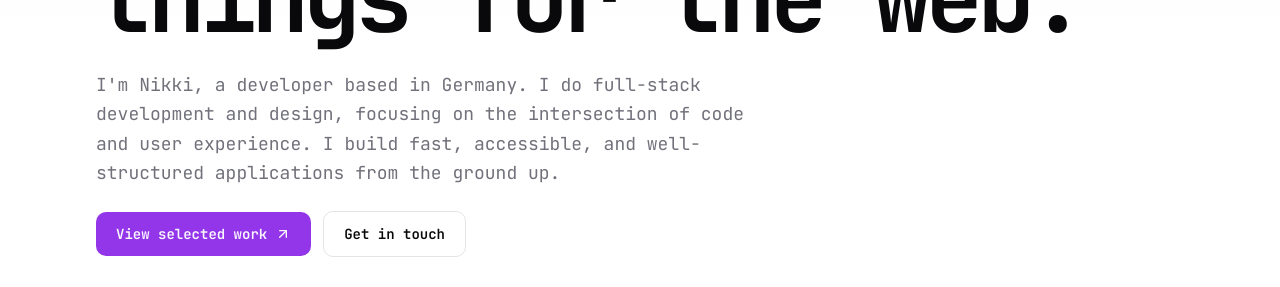
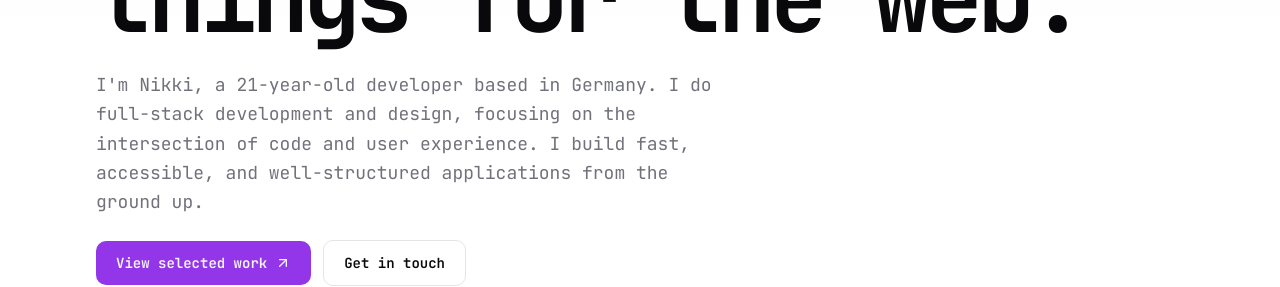
Before and after one commit to CuteNikki/Portfolio, a Next.js app: page / in a window 1280 px wide. Shown: the part 319-606 px from the top of the page. Built offline with nearby package versions, Linux system fonts and the light colour scheme; no server answers.

Commit message:
feat: add age detail to personal introduction
Updated personal details to include age in introduction.

Co-authored-by: Nikki <49737766+CuteNikki@users.noreply.github.com>

```diff
--- a/src/app/(regular)/page.tsx
+++ b/src/app/(regular)/page.tsx
@@ -24,7 +24,7 @@ export default function Home() {
           Building useful things for the web.
         </h1>
         <p className='text-muted-foreground max-w-2xl text-pretty text-lg leading-relaxed'>
-          I&apos;m {PERSONAL_DETAILS.firstName}, a {PERSONAL_DETAILS.title.toLowerCase()} based in {PERSONAL_DETAILS.address.country}. {PERSONAL_DETAILS.description}
+          I&apos;m {PERSONAL_DETAILS.firstName}, a {PERSONAL_DETAILS.age}-year-old {PERSONAL_DETAILS.title.toLowerCase()} based in {PERSONAL_DETAILS.address.country}. {PERSONAL_DETAILS.description}
         </p>
         <div className='flex flex-wrap items-center gap-3'>
           <Link href='/projects' className='bg-primary text-primary-foreground hover:bg-primary/90 inline-flex items-center gap-2 rounded-md px-5 py-3 text-sm font-semibold transition-colors'>
```
